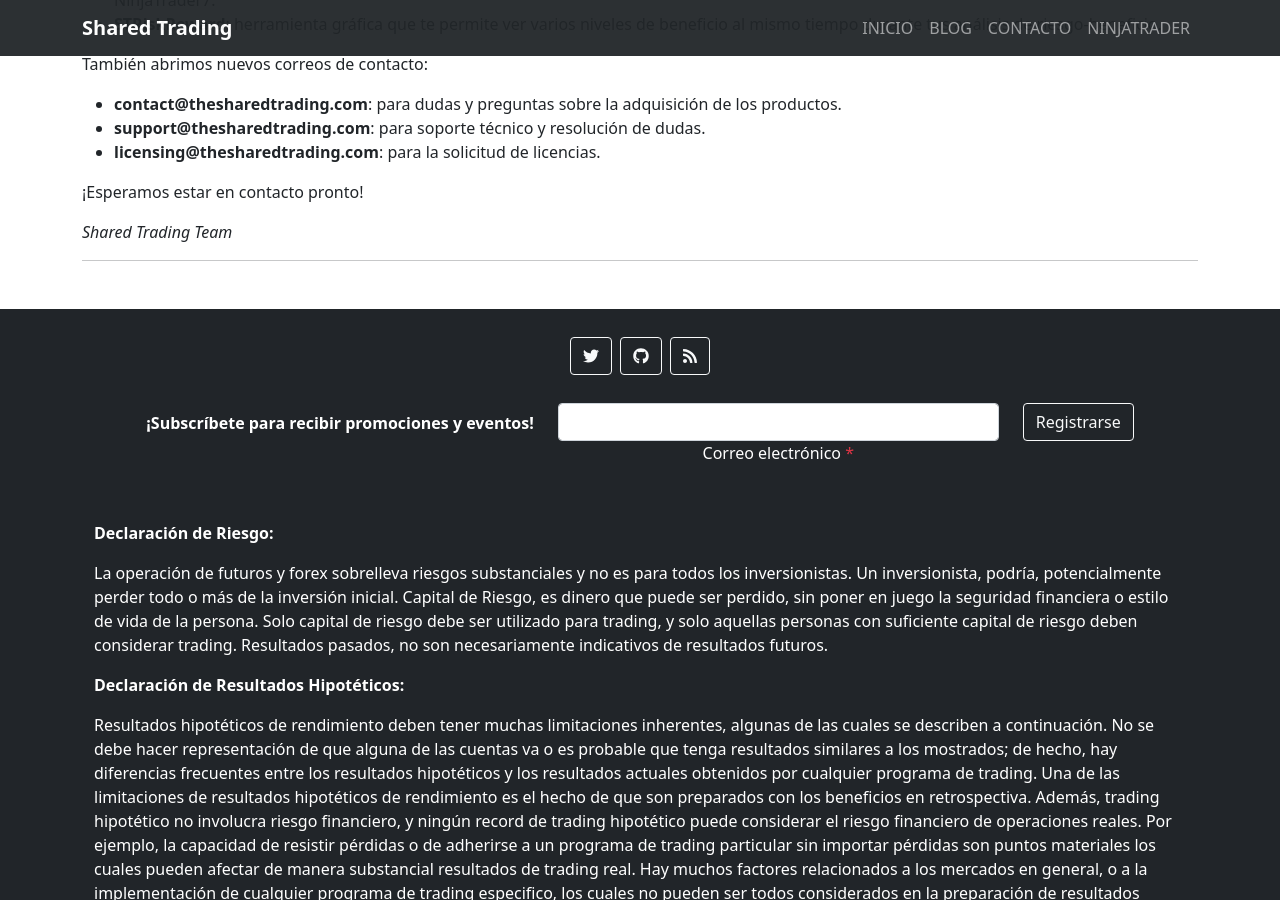
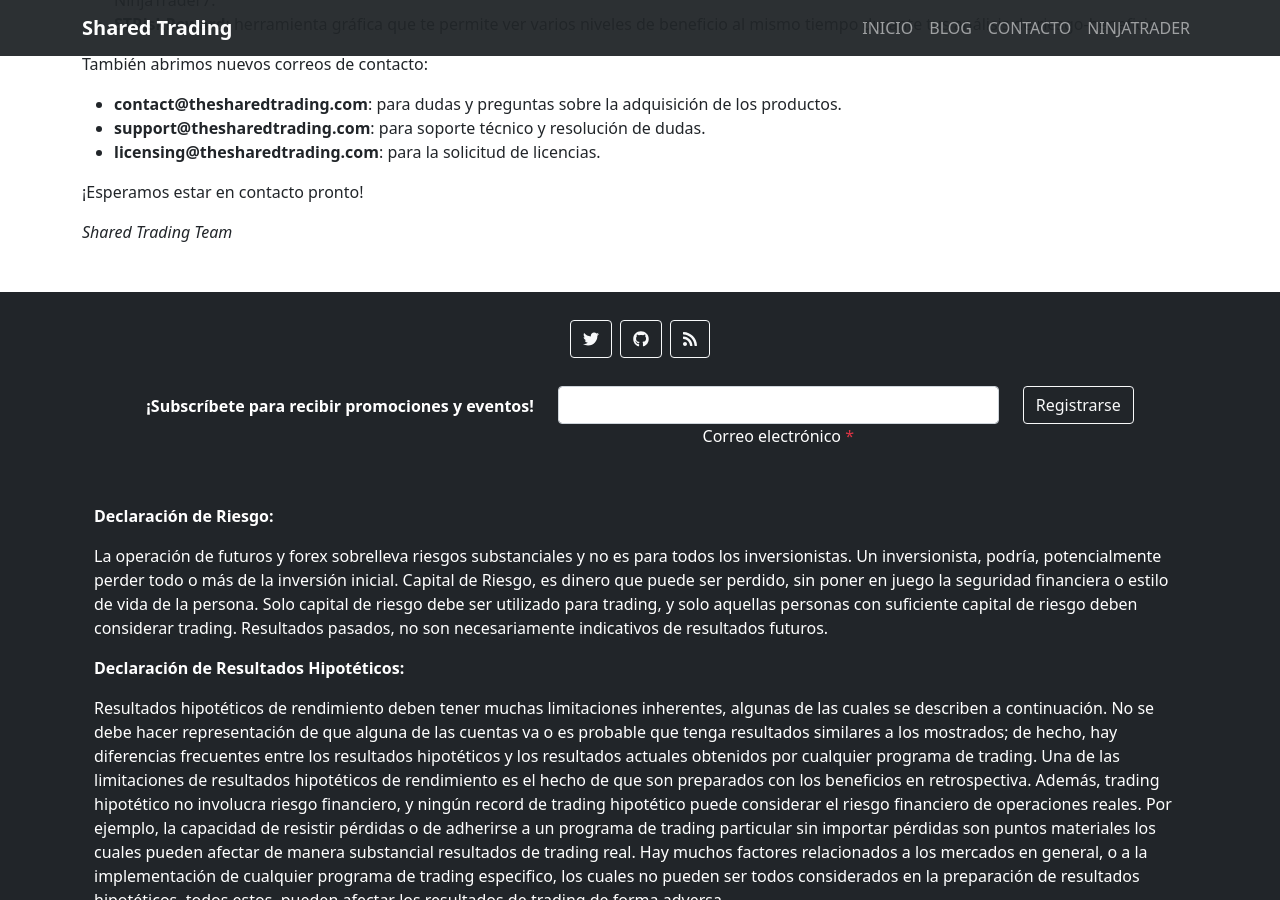
Before and after one commit to thesharedtrading/thesharedtrading.github.io, a Jekyll site: the page built from _posts/2021-05-16-welcome.md, in a window 1280 px wide and 900 px high, scrolled down 368 px. Built offline with Jekyll 4.4.1, drawn with Linux system fonts in a browser that asks for light colours.

Commit message:
updating post page

```diff
--- a/_layouts/post.html
+++ b/_layouts/post.html
@@ -37,15 +37,19 @@
 
   <a class="u-url" href="{{ page.url | relative_url }}" hidden></a>
 
+  {% if page.previous.url or page.next.url %}
   <hr class="mt-3 mb-3"/>
+  {% endif %}
   <div class="clearfix">
     {% if page.previous.url %}
-    <a class="btn btn-primary float-left" href="{{ page.previous.url | relative_url }}" data-toggle="tooltip" data-placement="top" title="{{ page.previous.title }}">&larr; Previous<span class="d-none d-md-inline">
-        Post</span></a>
+    <a class="btn btn-primary float-left" href="{{ page.previous.url | relative_url }}" data-toggle="tooltip" data-placement="top" title="{{ page.previous.title }}">
+      &larr; Previous<span class="d-none d-md-inline"> Post</span>
+    </a>
     {% endif %}
     {% if page.next.url %}
-    <a class="btn btn-primary float-right" href="{{ page.next.url | relative_url }}" data-toggle="tooltip" data-placement="top" title="{{ page.next.title }}">Next<span class="d-none d-md-inline">
-        Post</span> &rarr;</a>
+    <a class="btn btn-primary float-right" href="{{ page.next.url | relative_url }}" data-toggle="tooltip" data-placement="top" title="{{ page.next.title }}">
+      Next<span class="d-none d-md-inline"> Post</span> &rarr;
+    </a>
     {% endif %}
   </div>
 </article>
```
